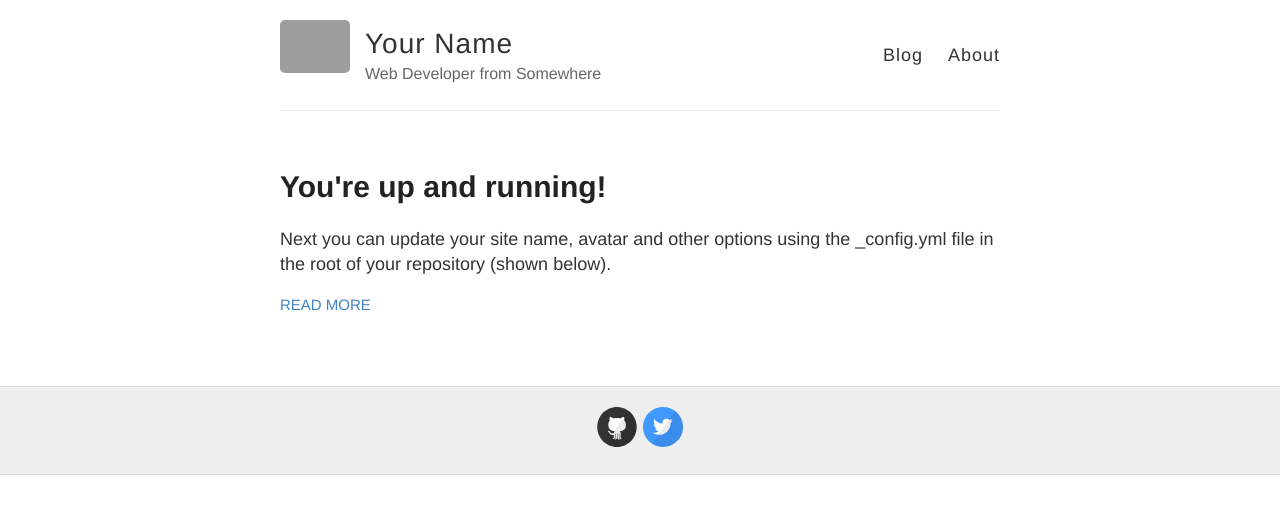
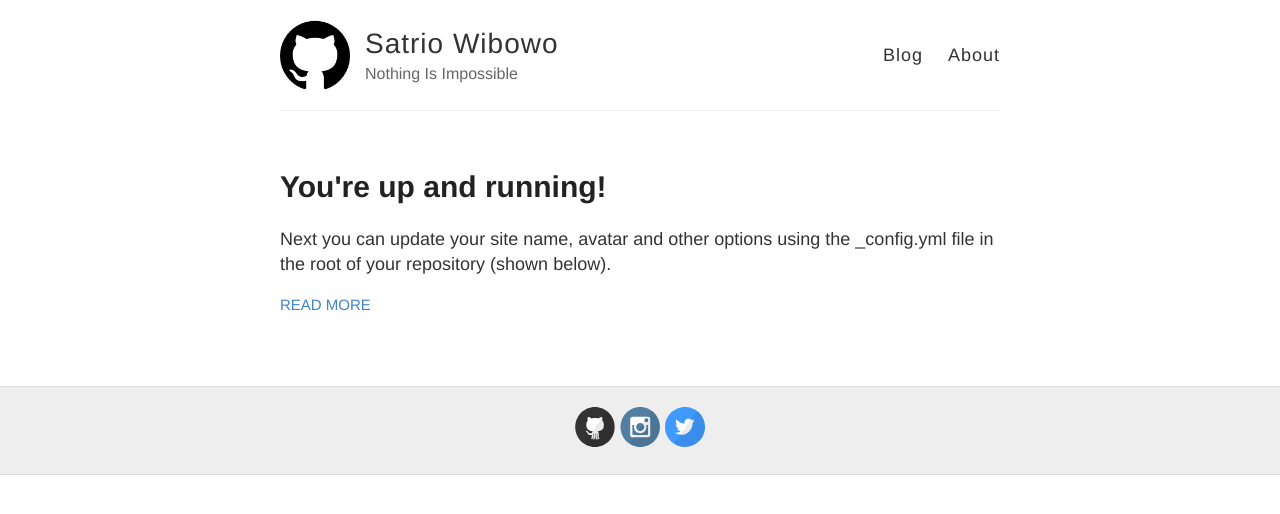
Before and after one commit to sa3owibowo/blog, a Jekyll site: the page built from index.html, in a window 1280 px wide. Shown: the top 514 px of the page. Built offline with Jekyll 4.4.1, drawn with Linux system fonts in a browser that asks for light colours; grey boxes are pictures that could not be loaded.

Commit message:
Update _config.yml

```diff
--- a/_config.yml
+++ b/_config.yml
@@ -3,13 +3,13 @@
 #
 
 # Name of your site (displayed in the header)
-name: Your Name
+name: Satrio Wibowo
 
 # Short bio or description (displayed in the header)
-description: Web Developer from Somewhere
+description: Nothing Is Impossible
 
 # URL of your avatar or profile pic (you could use your GitHub profile pic)
-avatar: https://raw.githubusercontent.com/barryclark/jekyll-now/master/images/jekyll-logo.png
+avatar: /images/index-logo.png
 
 #
 # Flags below are optional
@@ -21,12 +21,12 @@ footer-links:
   email:
   facebook:
   flickr:
-  github: barryclark/jekyll-now
-  instagram:
+  github: sa3owibowo
+  instagram: sa3owibowo
   linkedin:
   pinterest:
   rss: # just type anything here for a working RSS icon
-  twitter: jekyllrb
+  twitter: sa3owibowo
   stackoverflow: # your stackoverflow profile, e.g. "users/50476/bart-kiers"
   youtube: # channel/<your_long_string> or user/<user-name>
   googleplus: # anything in your profile username that comes after plus.google.com/
@@ -41,7 +41,7 @@ google_analytics:
 
 # Your website URL (e.g. http://barryclark.github.io or http://www.barryclark.co)
 # Used for Sitemap.xml and your RSS feed
-url:
+url: https://satriowibowo.com/
 
 # If you're hosting your site at a Project repository on GitHub pages
 # (http://yourusername.github.io/repository-name)
```
